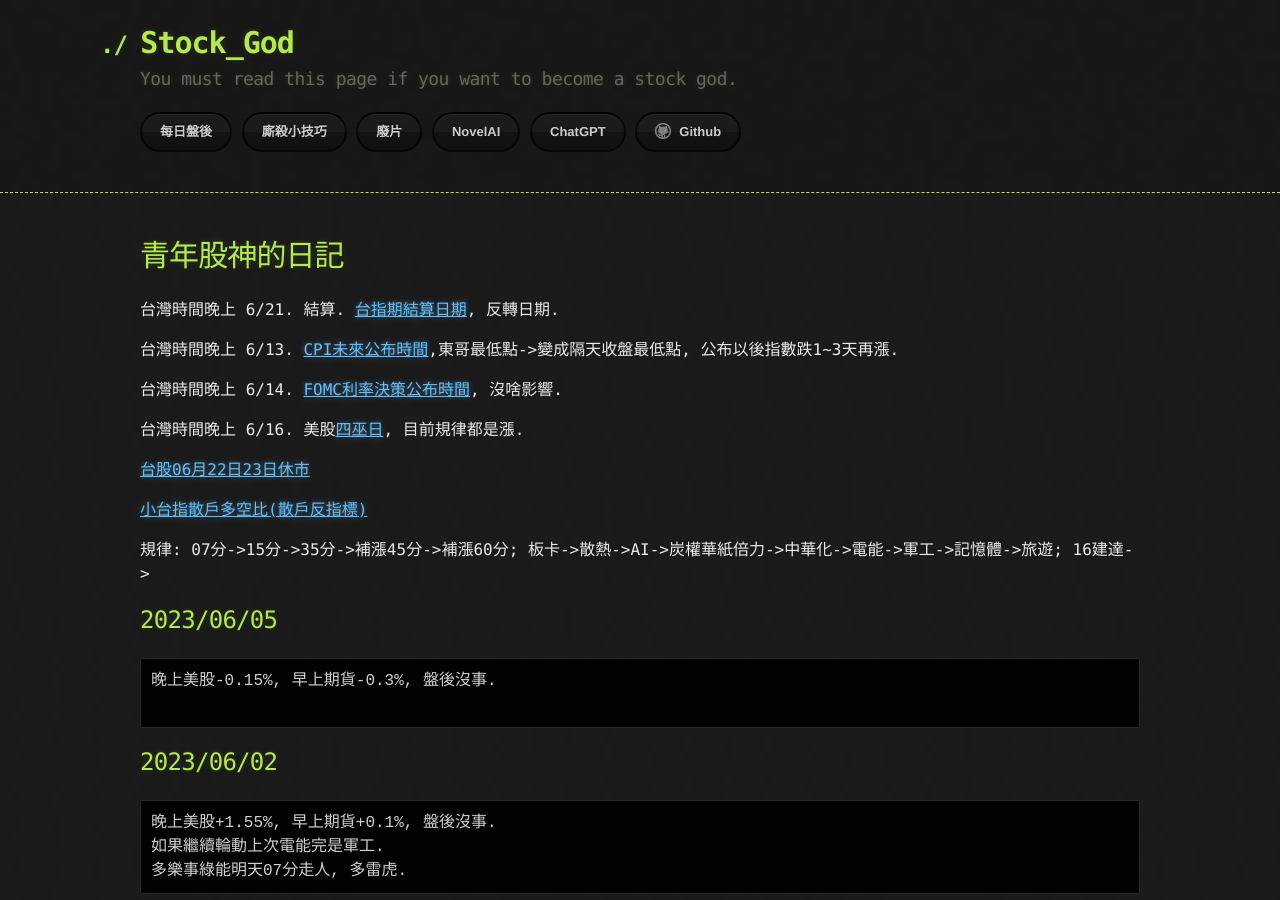
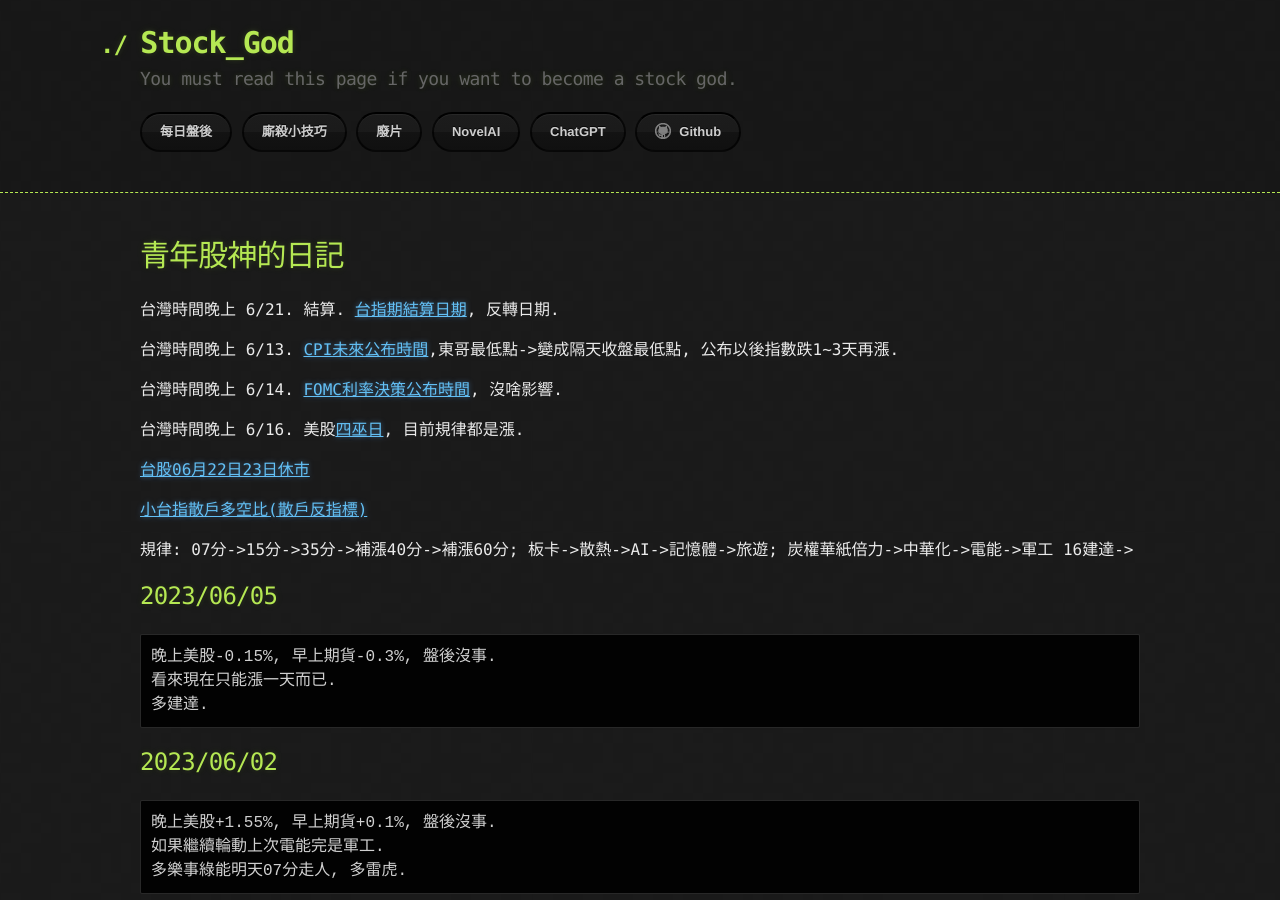
Before and after one commit to lepg5487/Stock_God, a Jekyll site: the page built from index.md, in a window 1280 px wide and 900 px high. Built offline with Jekyll 4.4.1, drawn with Linux system fonts in a browser that asks for light colours; our own code applies the rules of GitHub Pages for plain Markdown files.

Commit message:
Update index.md

````diff
--- a/index.md
+++ b/index.md
@@ -16,12 +16,16 @@ layout: testlayouts
 
 [小台指散戶多空比(散戶反指標)](https://www.macromicro.me/charts/20069/tw-mtx-long-to-short-ratio-of-individual-player)
 
-規律: 07分->15分->35分->補漲45分->補漲60分; 板卡->散熱->AI->炭權華紙倍力->中華化->電能->軍工->記憶體->旅遊; 16建達->
+規律: 07分->15分->35分->補漲40分->補漲60分;
+板卡->散熱->AI->記憶體->旅遊;
+炭權華紙倍力->中華化->電能->軍工
+16建達->
 
 ## 2023/06/05
 ```
 晚上美股-0.15%, 早上期貨-0.3%, 盤後沒事.
-
+看來現在只能漲一天而已.
+多建達.
 ```
 
 ## 2023/06/02
````
